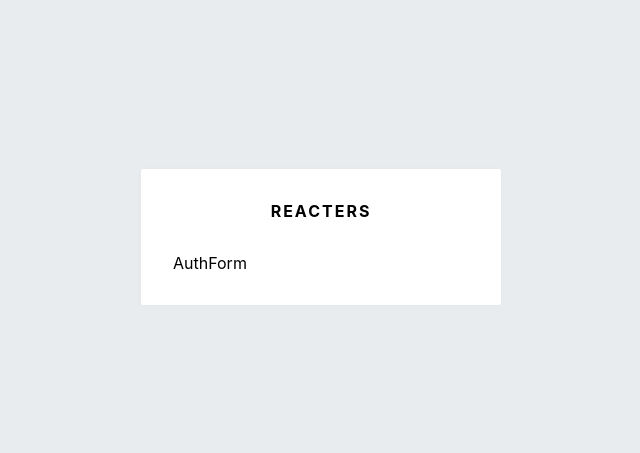
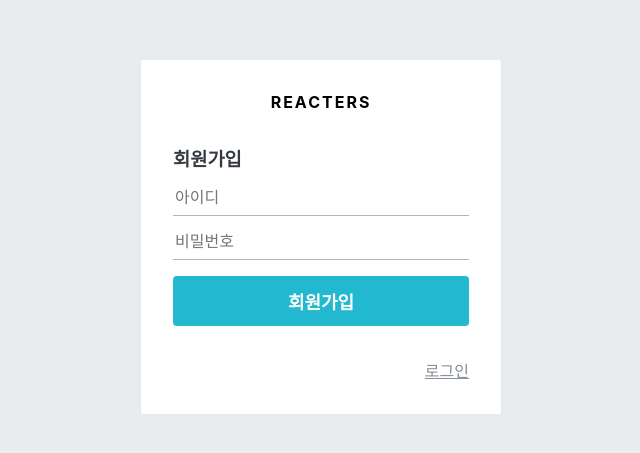
Before and after one commit to Book-Example/React-Account, a React (Create React App) app: page /register in a window 1280 px wide. Shown: the part 163-616 px from the top of the page, without its empty margins (319-959 px from the left). Built offline with nearby package versions, Linux system fonts and the light colour scheme.

Commit message:
24.2.1-2 | AuthForm 완성하기(751p)

```diff
--- a/src/components/auth/AuthForm.js
+++ b/src/components/auth/AuthForm.js
@@ -1,15 +1,71 @@
+import { Link } from 'react-router-dom';
 import styled from 'styled-components';
-
+import palette from '../../styles/palette';
+import Button from '../common/Button';
 /**
  * 회원가입 또는 로그인 폼을 보여줍니다.
  */
+const AuthFormBlock = styled.div`
+    h3 {
+        margin: 0;
+        color: ${palette.gray[8]};
+        margin-bottom: 1rem;
+    }
+`;
 
-const AuthFormBlock = styled.div``;
+/*스타일링된 input*/
+const StyledInput = styled.input`
+    font-size: 1rem;
+    border: none;
+    border-bottom: 1px solid ${palette.gray[5]};
+    padding-bottom: 0.5rem;
+    outline: none;
+    width: 100%;
+    &:focus {
+        color: $oc-teal-7;
+    }
+    & + & {
+        margin-top: 1rem;
+    }
+`;
 
-const AuthForm = () => {
+/* 폼 하단에 로그인 혹은 회원가입 링크를 보여 줌. */
+const Footer = styled.div`
+    margin-top: 2rem;
+    text-align: right;
+    a {
+        color: ${palette.gray[6]};
+        text-decoration: underline;
+        &:hover{
+            color:${palette.gray[9]}};
+        }
+    }
+`;
+
+const ButtonWithMarginTop = styled(Button)`
+    margin-top: 1rem;
+`;
+
+const textMap = {
+    login: '로그인',
+    register: '회원가입'
+}
+
+const AuthForm = ({type}) => {
+    const text = textMap[type];
     return (
         <AuthFormBlock>
-            AuthForm
+            <h3>{text}</h3>
+            <form>
+                <StyledInput autoComplete="username" name="username" placeholder='아이디'/>
+                <StyledInput autoComplete="new-password" name="password" placeholder='비밀번호' type="password"/>
+                <ButtonWithMarginTop cyan fullWidth>
+                    {text}
+                </ButtonWithMarginTop>
+            </form>
+            <Footer>
+                {type === 'login' ? (<Link to="/register">회원가입</Link>): (<Link to="/login">로그인</Link>)}
+            </Footer>
         </AuthFormBlock>
     );
 };
--- a/src/components/common/Button.js
+++ b/src/components/common/Button.js
@@ -1,4 +1,4 @@
-import styled from 'styled-components';
+import styled, {css} from 'styled-components';
 import palette from '../../styles/palette';
 
 const StyledButton = styled.button`
@@ -15,6 +15,24 @@
     &:hover {
         background: ${palette.gray[6]}
     }
+
+    ${props =>
+        props.fullWidth &&
+        css`
+            padding-top: 0.75rem;
+            padding-bottom: 0.75rem;
+            width: 100%;
+            font-size: 1.125rem;
+        `}
+
+    ${props =>
+        props.cyan &&
+        css`
+            background: ${palette.cyan[5]};
+            &:hover {
+                background: ${palette.cyan[4]};
+            }
+        `}
 `;
 
 const Button = props => <StyledButton {...props} />;
--- a/src/pages/LoginPage.js
+++ b/src/pages/LoginPage.js
@@ -4,7 +4,7 @@
 const LoginPage = () => {
     return (
         <AuthTemplate>
-            <AuthForm/>
+            <AuthForm type='login'/>
         </AuthTemplate>
     );
 };
--- a/src/pages/RegisterPage.js
+++ b/src/pages/RegisterPage.js
@@ -4,7 +4,7 @@
 const RegisterPage = () => {
     return (
     <AuthTemplate>
-        <AuthForm/>
+        <AuthForm  type='register'/>
     </AuthTemplate>
     );
 };
```
